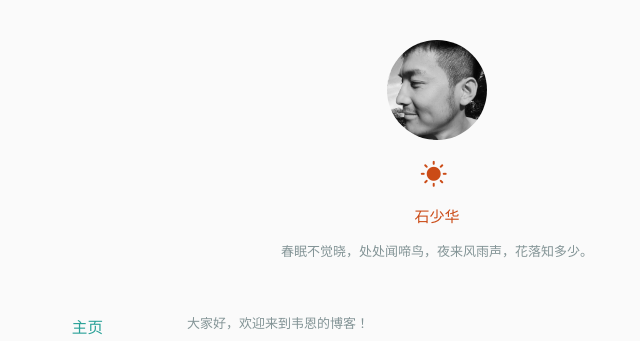
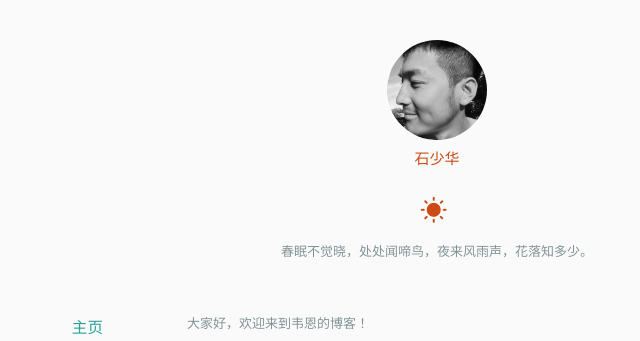
Before and after one commit to shshi/shishaohua.github.io, a Jekyll site: the page built from docs/index.html, in a window 1280 px wide. Shown: the top 341 px of the page, without its empty margins (203-843 px from the left). Built offline with Jekyll 4.4.1, drawn with Linux system fonts in a browser that asks for light colours; nearby versions of some CDN libraries; the list of posts is cut into pages by our own code.

Commit message:
Update default.html

```diff
--- a/docs/_layouts/default.html
+++ b/docs/_layouts/default.html
@@ -26,8 +26,8 @@
     <img class="selfie" alt="{{ site.author.name }}" src="{{ site.author.selfie }}" style="width:100px;border-radius:50%"/>
   </div>
 
+    <h2>{{ site.author.name }}</h2>
     <h1><a href="/"><i class="icon-sun"></i></a></h1>
-    <h2>{{ site.author.name }}</h2>
 
     <!--<div class="social-layer">
       <div class="social-icons">
```
